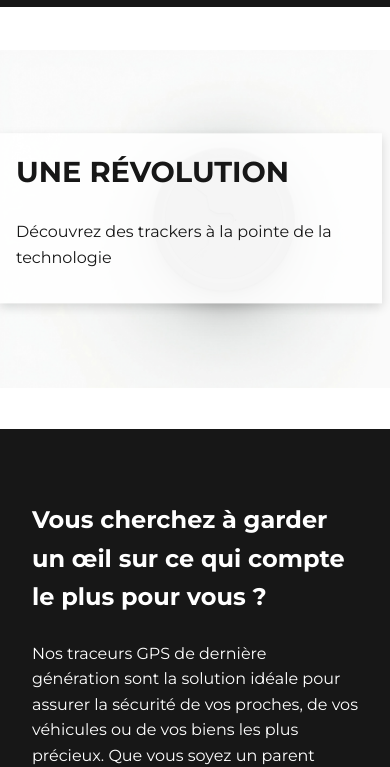
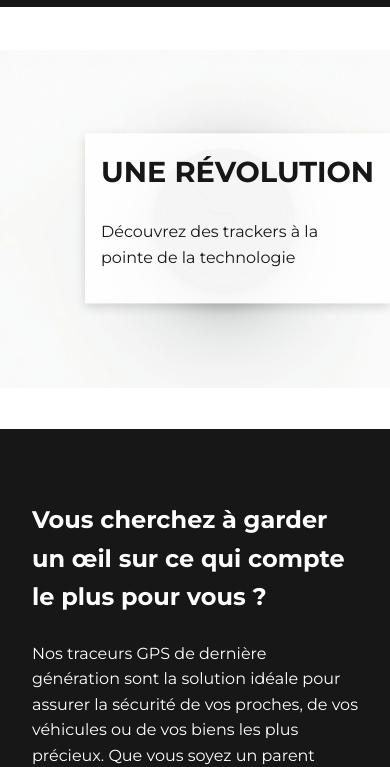
Before and after one commit to martikabellanger/mowento-tracker, a plain HTML site: page index.html in a window 390 px wide. Shown: the part 79-846 px from the top of the page. Drawn offline with Linux system fonts and the light colour scheme.

Commit message:
Update style.css

```diff
--- a/style.css
+++ b/style.css
@@ -146,10 +146,10 @@ header h1 {
   .intro-text {
     position: absolute;
     top: 50%;
-    right: 2%;
+    right: 0%;
     left: auto;
     transform: translateY(-50%);
-    max-width: 90%;
+    max-width: 70%;
     padding: 1rem;
     background-color: rgba(255, 255, 255, 0.9);
     box-shadow: 0 4px 10px rgba(0, 0, 0, 0.15);
```
